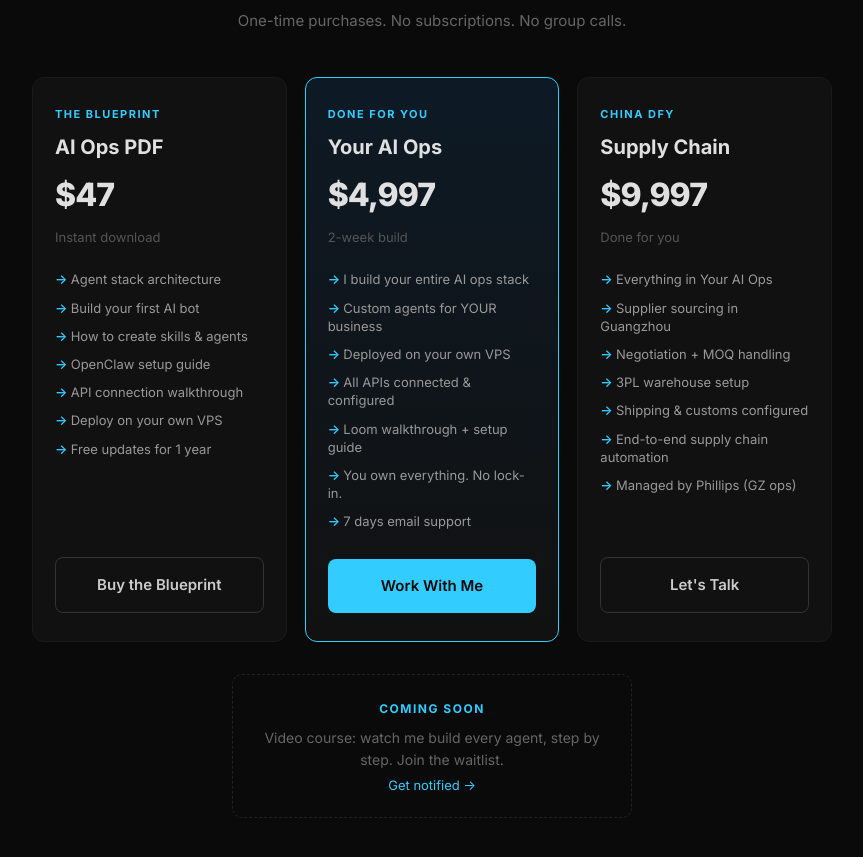
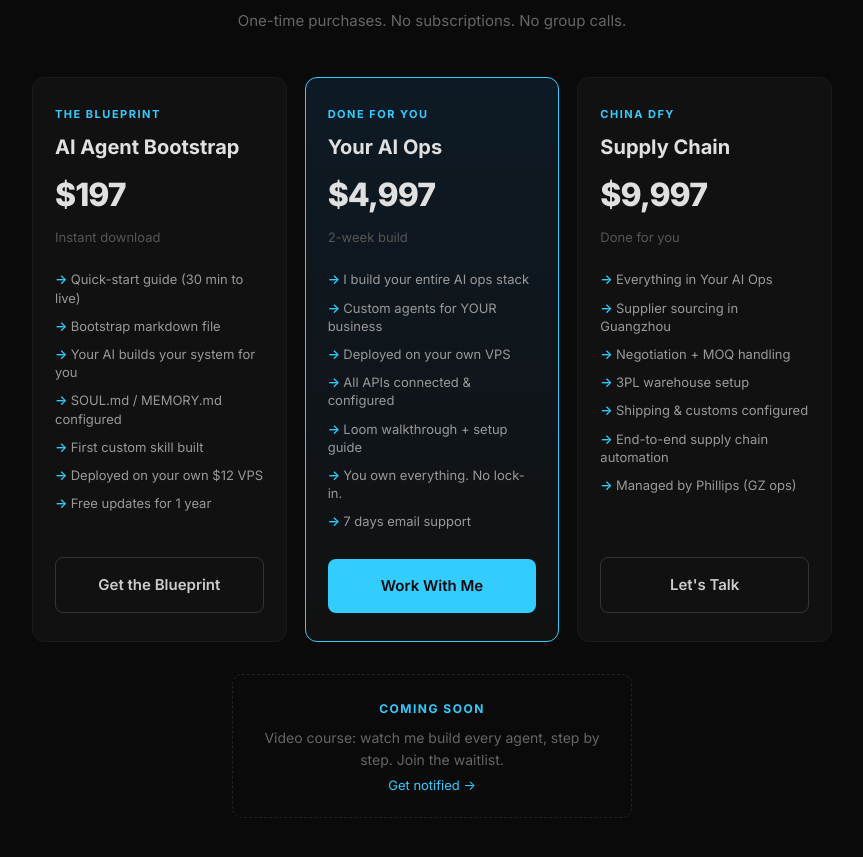
Before and after one commit to ZackZack-dev/cybernoid-zack, a plain HTML site: page index.html in a window 1280 px wide. Shown: the part 1528-2385 px from the top of the page, without its empty margins (208-1071 px from the left). Drawn offline with Linux system fonts and the light colour scheme.

Commit message:
Bootstrap product: 97, quick-start + bootstrap file, your AI builds your system

```diff
--- a/index.html
+++ b/index.html
@@ -141,22 +141,22 @@
     <p class="subtitle">One-time purchases. No subscriptions. No group calls.</p>
 
     <div class="offer-grid">
-      <!-- Tier 1: PDF -->
+      <!-- Tier 1: Bootstrap -->
       <div class="offer-card">
         <div class="tier">The Blueprint</div>
-        <h3>AI Ops PDF</h3>
-        <div class="price">$47</div>
+        <h3>AI Agent Bootstrap</h3>
+        <div class="price">$197</div>
         <div class="price-sub">Instant download</div>
         <ul>
-          <li>Agent stack architecture</li>
-          <li>Build your first AI bot</li>
-          <li>How to create skills & agents</li>
-          <li>OpenClaw setup guide</li>
-          <li>API connection walkthrough</li>
-          <li>Deploy on your own VPS</li>
+          <li>Quick-start guide (30 min to live)</li>
+          <li>Bootstrap markdown file</li>
+          <li>Your AI builds your system for you</li>
+          <li>SOUL.md / MEMORY.md configured</li>
+          <li>First custom skill built</li>
+          <li>Deployed on your own $12 VPS</li>
           <li>Free updates for 1 year</li>
         </ul>
-        <a href="https://buy.stripe.com/PLACEHOLDER" class="btn">Buy the Blueprint</a>
+        <a href="https://buy.stripe.com/PLACEHOLDER" class="btn">Get the Blueprint</a>
       </div>
 
       <!-- Tier 2: DFY -->
```
